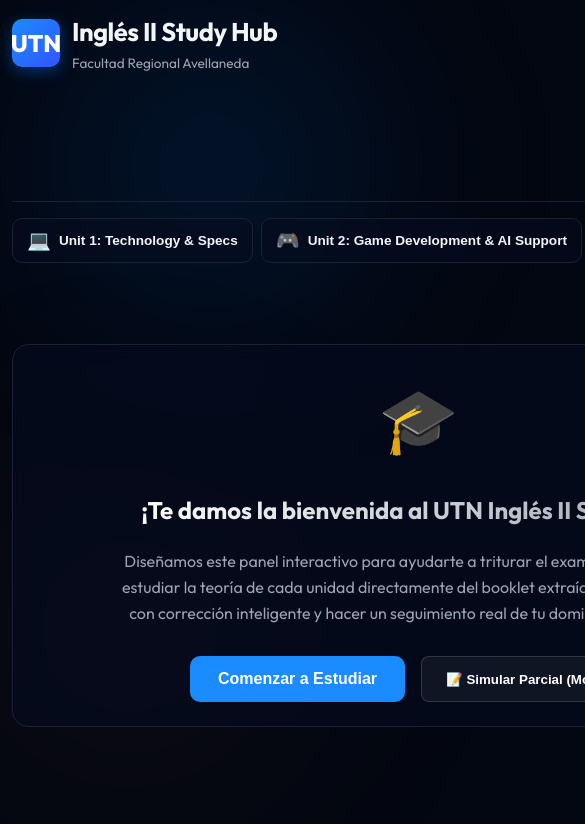
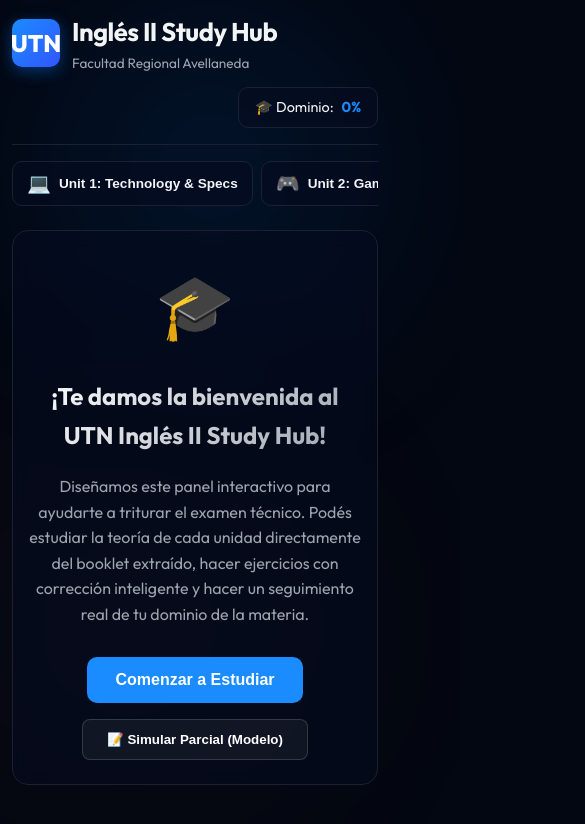
Before and after one commit to Axldev1991/ingles-2, a website built with Vite: page ingles-web/index.html in a window 390 px wide. Shown: the top 824 px of the page, 585 px wide, since content can reach past the window. Built offline with nearby package versions, Linux system fonts and the light colour scheme.

Commit message:
fix(layout): resolve horizontal overflow on mobile viewports

```diff
--- a/ingles-web/src/css/layout.css
+++ b/ingles-web/src/css/layout.css
@@ -5,7 +5,7 @@
   padding: 24px;
   width: 100%;
   display: grid;
-  grid-template-columns: 280px 1fr;
+  grid-template-columns: 280px minmax(0, 1fr);
   gap: 32px;
   min-height: calc(100vh - 48px);
 }
@@ -210,13 +210,23 @@
    ========================================== */
 @media (max-width: 1024px) {
   .app-container {
-    grid-template-columns: 1fr;
+    grid-template-columns: minmax(0, 1fr);
     gap: 20px;
     padding: 16px;
+    width: 100%;
+    overflow: hidden;
   }
 
   .sidebar {
     gap: 12px;
+    min-width: 0;
+    width: 100%;
+    overflow: hidden;
+  }
+
+  .main-content {
+    min-width: 0;
+    width: 100%;
   }
 
   .sidebar-title {
@@ -230,6 +240,7 @@
     gap: 8px;
     scrollbar-width: none;
     -ms-overflow-style: none;
+    width: 100%;
   }
 
   .unit-selector-list::-webkit-scrollbar {
```
